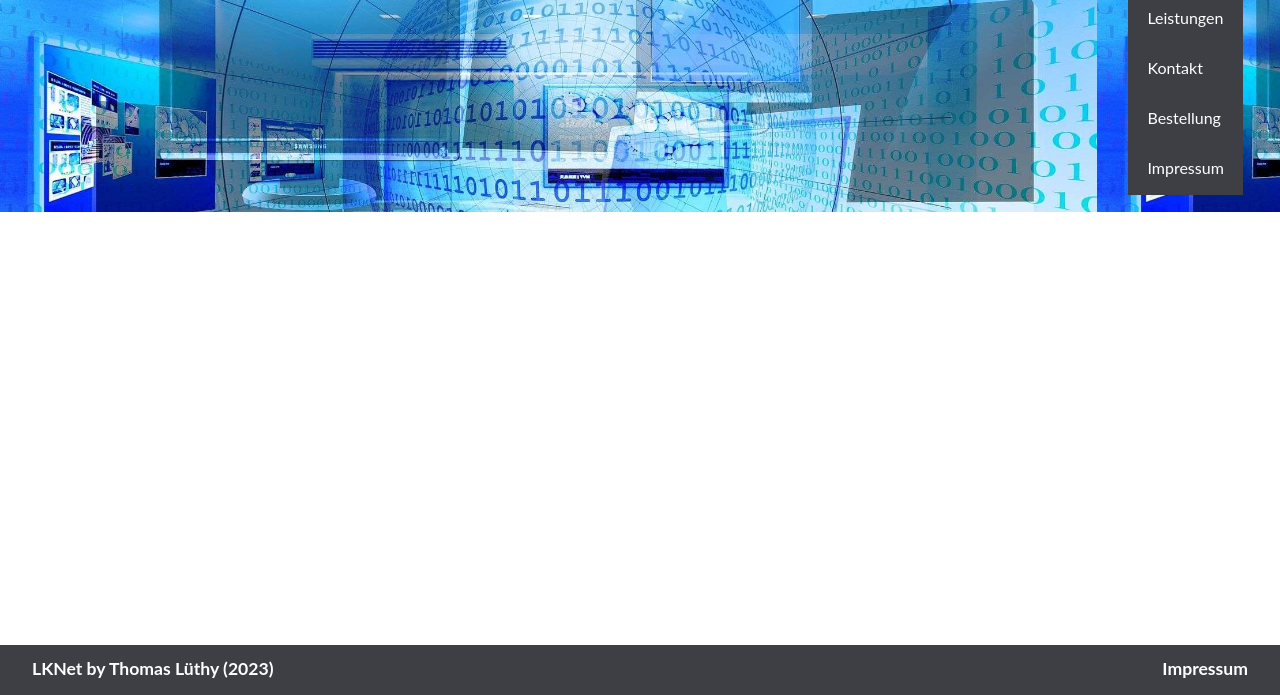
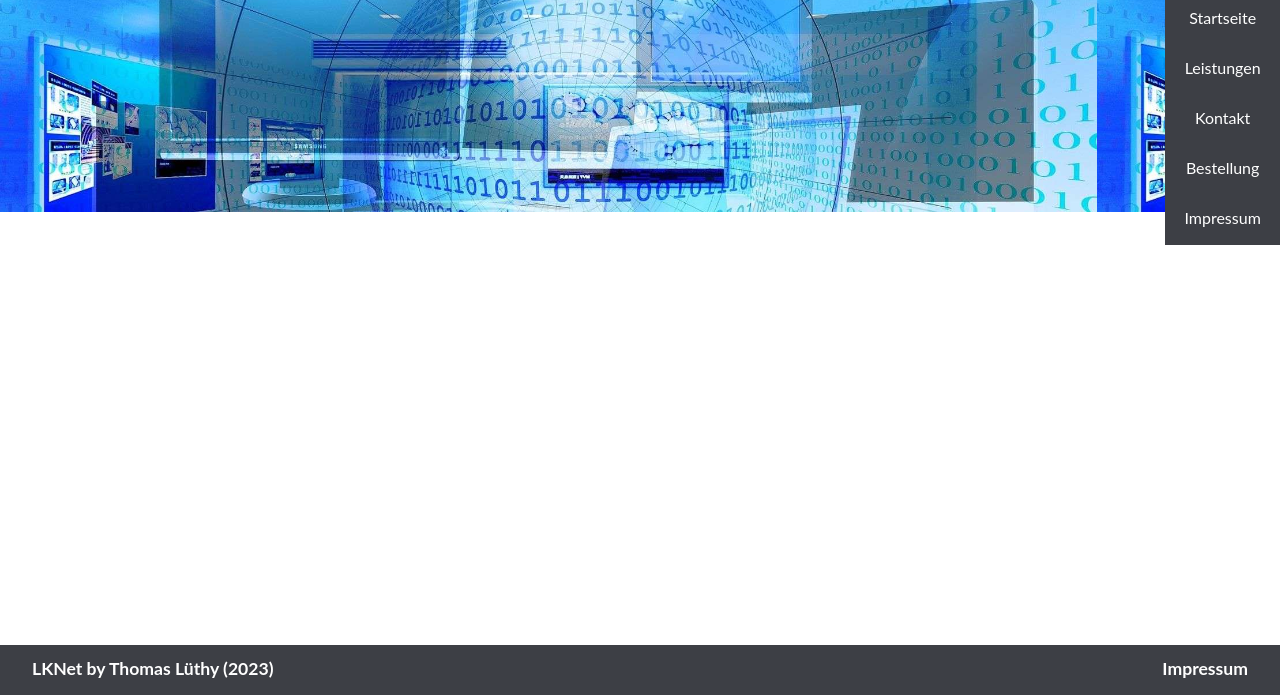
Before and after one commit to Orxolot/Internetdienste, a plain HTML site: page index.html in a window 1280 px wide. Shown: the part 105-800 px from the top of the page. Drawn offline with Linux system fonts and the light colour scheme.

Commit message:
Update styles.css
dropdown positioniert

```diff
--- a/src/css/styles.css
+++ b/src/css/styles.css
@@ -122,6 +122,17 @@ body {
     background-color: #3D3F45;
     height: 50px;
     padding: 0 1.2rem;
+    text-align: center;
+}
+
+.mobile-nav-dropdown {
+    position: relative;
+}
+
+.mobile-nav-content {
+    position: absolute;
+    right: 0;
+    top: 50px;
 }
 
 /* Header */
```
